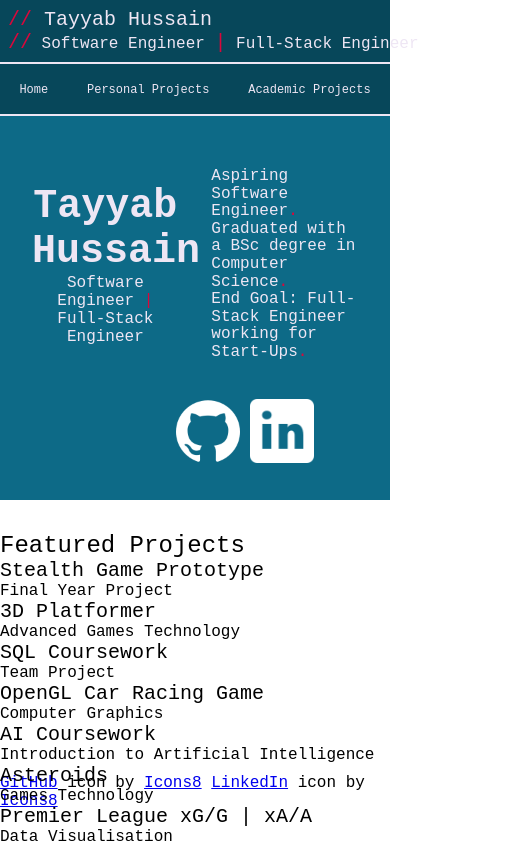
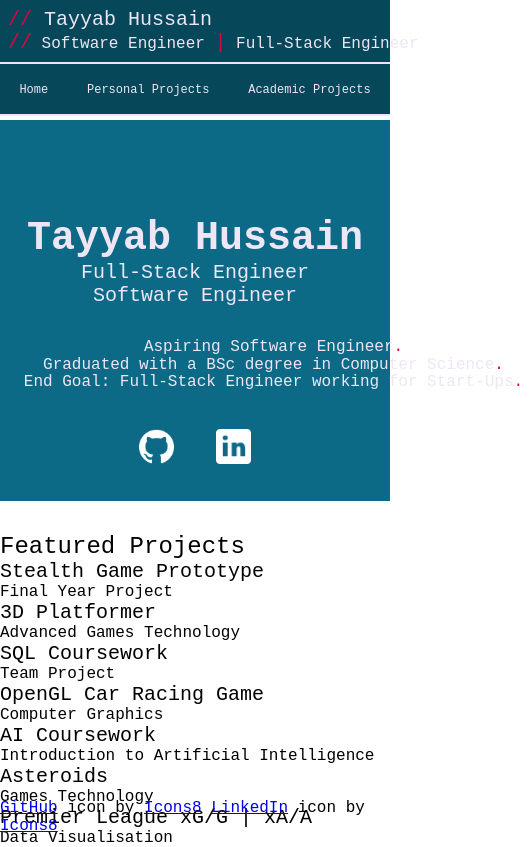
Before and after one commit to tayyab-07/Codecademy-Full-Stack, a plain HTML site: page CompanyHomePage/index.html in a window 390 px wide. Shown: the whole page, 531 px wide, since content can reach past the window. Drawn offline with Linux system fonts and the light colour scheme; a web font is replaced by a local one.

Commit message:
Splash media queries
- splash media queries almost complete
- flex grow, shrink and basis working  for splash buttons
- relative positioning for all elements done for now

```diff
--- a/CompanyHomePage/index.html
+++ b/CompanyHomePage/index.html
@@ -38,7 +38,11 @@
       <div class="splash-container">
         <div class="title">
           <h1>Tayyab Hussain</h1>
-          <h2>Software Engineer <span>|</span> Full-Stack Engineer</h2>
+          <h2 class="big-SE-FSE">Software Engineer <span>|</span> Full-Stack Engineer</h2>
+          <div class="small-SE-FSE">
+            <h2>Full-Stack Engineer</h2>
+            <h2>Software Engineer</h2>
+          </div>
         </div>
         <div class="text">
           <h3>Aspiring Software Engineer<span>.</span></h3>
--- a/CompanyHomePage/resources/css/footer.css
+++ b/CompanyHomePage/resources/css/footer.css
@@ -0,0 +1,6 @@
+/* Footer */
+
+footer {
+  position: relative;
+  top: 4.5rem;
+}
--- a/CompanyHomePage/resources/css/splash.css
+++ b/CompanyHomePage/resources/css/splash.css
@@ -12,18 +12,20 @@
   justify-content: space-between;
 }
 
-.text,
 .title {
+  text-align: center;
   margin: auto 0;
   width: 45%;
 }
 
-.title {
-  text-align: center;
+.small-SE-FSE {
+  display: none;
 }
 
 .text {
   text-align: left;
+  margin: auto;
+  width: 40.25rem;
 }
 
 .text h3 {
@@ -32,21 +34,24 @@
 
 .links {
   display: flex;
-  justify-content: space-evenly;
+  justify-content: center;
   align-items: center;
-  width: 15%;
-  margin: 2rem auto 0 auto;
-  padding-bottom: 2rem;
+  width: 20%;
+  margin: 0 auto;
+  padding: 2rem 0;
+}
+
+.links a {
+  display: flex;
+  flex: 0 1 5rem;
+  min-width: 2.8125rem;
+  margin: 0 1rem 0 1rem;
+  padding: 0.3125rem;
 }
 
 .links img {
-  width: 4rem;
-  height: auto;
-}
-
-.links a {
-  padding: 0.3125rem;
-  height: 4.625rem;
+  width: 40%;
+  flex: 1 1 auto;
 }
 
 .links a:hover {
@@ -60,21 +65,56 @@
   background-color: var(--bg-color);
 }
 
-@media only screen and (max-width: 1024px) {
+@media only screen and (max-width: 1500px) {
+
+  .splash {
+    padding: 6rem 1rem 0 1rem;
+  }
 
   .title h1 {
     font-size: 2.5rem;
   }
 
   .title h2 {
+    font-size: 1.25rem;
+  }
+
+  .text h3 {
     font-size: 1rem;
   }
 
-  .text h3 {
-    font-size: 16px;
+  .text {
+    width: 32.1875rem;
   }
 }
 
-@media only screen and (min-width: 768px) {}
+@media only screen and (max-width: 1105px) {
+  .small-SE-FSE {
+    display: block;
+  }
 
-@media only screen and (min-width: 480px) {}
+  .big-SE-FSE {
+    display: none;
+  }
+}
+
+@media only screen and (max-width: 1024px) {}
+
+@media only screen and (max-width: 768px) {
+
+  .splash-container {
+    display: block;
+  }
+
+  .title {
+    width: 100%;
+    margin-bottom: 2rem;
+  }
+
+  .text {
+    text-align: center;
+  }
+
+}
+
+@media only screen and (max-width: 480px) {}
--- a/CompanyHomePage/resources/css/style.css
+++ b/CompanyHomePage/resources/css/style.css
@@ -48,3 +48,24 @@ span {
   position: relative;
   top: 4.5rem;
 }
+
+
+@media only screen and (max-width: 1024px) {
+
+  .main-page,
+  footer {
+    position: relative;
+    top: 8rem;
+  }
+}
+
+@media only screen and (max-width: 768px) {
+
+  .main-page,
+  footer {
+    position: relative;
+    top: 7.5rem;
+  }
+}
+
+@media only screen and (max-width: 480px) {}
```
